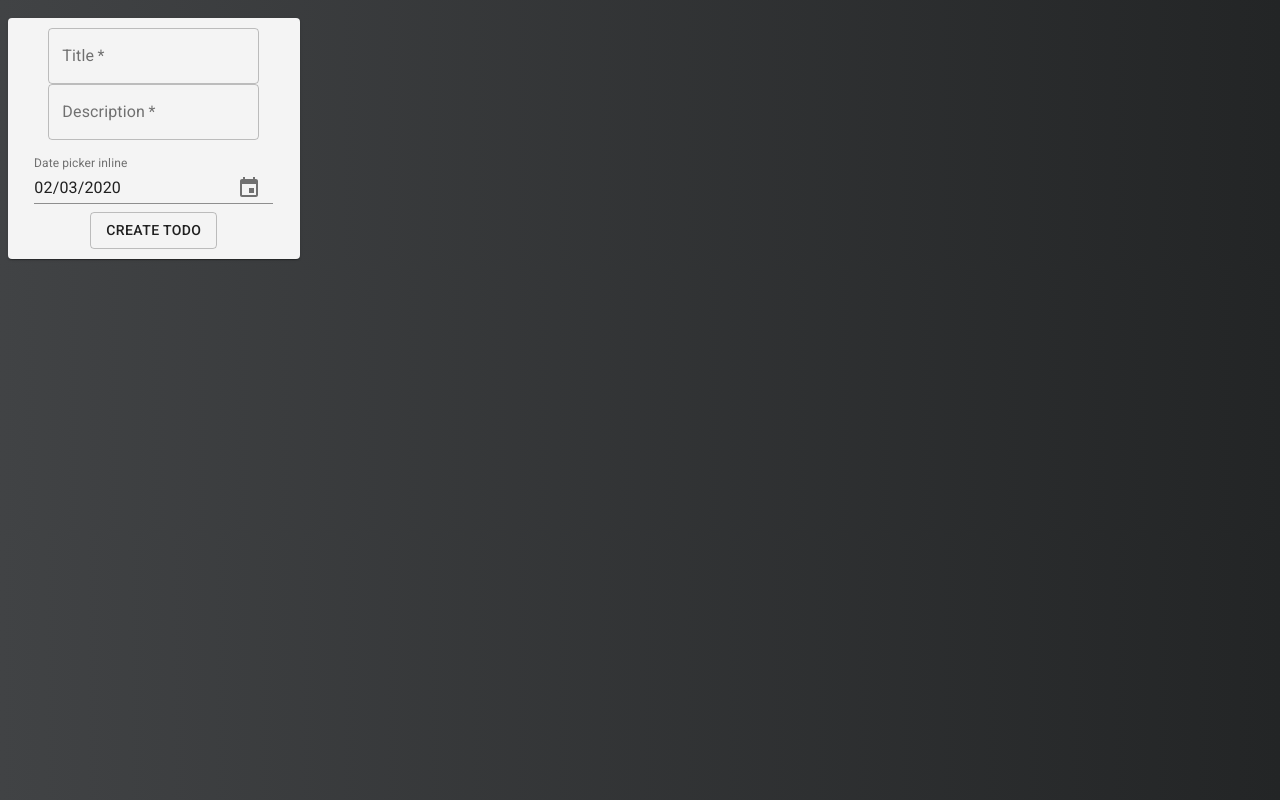
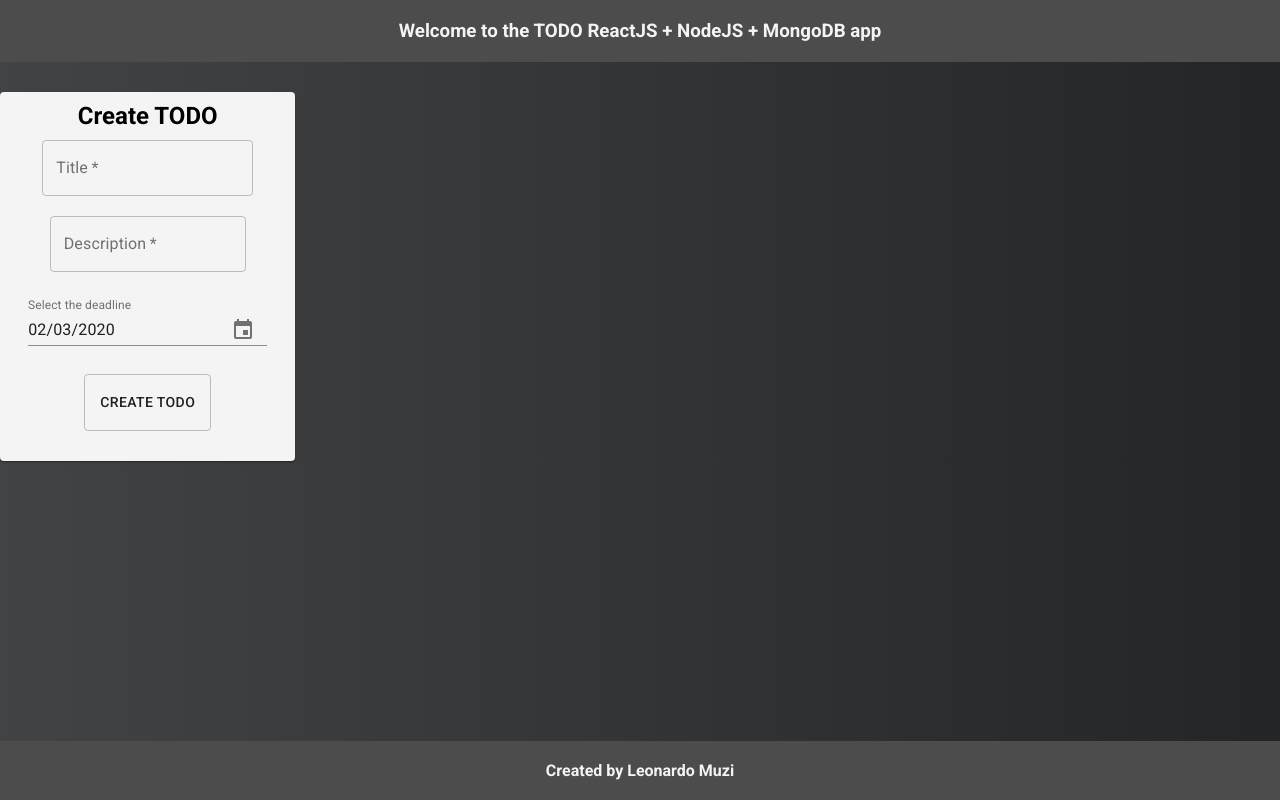
Before and after one commit to leomuzicarvalho/NodeReactTODO, a React (Create React App) app in the folder react-front-end/: page / in a window 1280 px wide. Built offline with nearby package versions, Linux system fonts and the light colour scheme; no server answers.

Commit message:
Finished first version of interface

```diff
--- a/react-front-end/package.json
+++ b/react-front-end/package.json
@@ -5,6 +5,7 @@
   "dependencies": {
     "@date-io/date-fns": "^1.3.13",
     "@material-ui/core": "^4.9.1",
+    "@material-ui/icons": "^4.9.1",
     "@material-ui/pickers": "^3.2.10",
     "@testing-library/jest-dom": "^4.2.4",
     "@testing-library/react": "^9.3.2",
--- a/react-front-end/public/index.html
+++ b/react-front-end/public/index.html
@@ -44,10 +44,10 @@
   html { font-family: 'Roboto', sans-serif; }
   body {
     background: #232526;  /* fallback for old browsers */
-background: -webkit-linear-gradient(to right, #414345, #232526);  /* Chrome 10-25, Safari 5.1-6 */
-background: linear-gradient(to right, #414345, #232526); /* W3C, IE 10+/ Edge, Firefox 16+, Chrome 26+, Opera 12+, Safari 7+ */
+    background: -webkit-linear-gradient(to right, #414345, #232526);  /* Chrome 10-25, Safari 5.1-6 */
+    background: linear-gradient(to right, #414345, #232526); /* W3C, IE 10+/ Edge, Firefox 16+, Chrome 26+, Opera 12+, Safari 7+ */
+  }
 
-
-  }
+  * { margin:0; padding:0; box-sizing:border-box; };
   </style>
 </html>
--- a/react-front-end/src/App.js
+++ b/react-front-end/src/App.js
@@ -2,15 +2,21 @@ import React, { useState } from 'react'
 import {TodoProvider} from './Contexts/TodoContext'
 import TodoList from './Components/TodoList'
 import Form from './Components/Form'
+import Footer from './Components/Footer'
+import Header from './Components/Header'
 import { makeStyles } from '@material-ui/core/styles'
+import { Wrapper } from '@material-ui/pickers/wrappers/Wrapper'
 
 function App() {
 
    const useStyle = makeStyles({
       app : {
-        display: 'flex',
+        display: 'unset',
         flexDirection: 'row',
         width: '100%',
+        ['@media (min-width:1000px)']:{
+          display: 'flex',
+        }
       },
 
       form : {
@@ -19,12 +25,16 @@ function App() {
 
       list : {
         flex: '1',
+        display: 'grid',
+        gridTemplateAreas: '\'x x\'',
       }
    })
 
    const style = useStyle()
 
   return (
+    <>
+      <Header/>
       <div className={style.app}>
         <TodoProvider>
         <div className={style.form}>
@@ -36,6 +46,8 @@ function App() {
           </div>
         </TodoProvider>
       </div>
+      <Footer/>
+    </>
   );
 }
 
--- /dev/null
+++ b/react-front-end/src/Components/Footer.js
@@ -0,0 +1,41 @@
+import React from 'react'
+import { makeStyles } from '@material-ui/core/styles'
+import { styles } from '@material-ui/pickers/views/Calendar/Calendar'
+
+const Footer = () => {
+
+    const addStyle = makeStyles({
+        footer : {
+            padding: '20px',
+            display: 'flex',
+            justifyContent: 'center',
+            alignItems: 'center',
+            background: '#4c4c4c',
+            color: '#f4f4f4',
+            position: 'absolute',
+            bottom: '0',
+            width: '100%'
+        },
+
+        a : {
+            textDecoration: 'none',
+            color: 'inherit',
+            transition: '0.3s all',
+            '&:hover' : {
+                color: '#8f8fff'
+            }
+        }
+    })
+
+    const styles = addStyle()
+
+    return (
+        <>
+        <div className={styles.footer}>
+            <h4>Created by <a className={styles.a} href='https://www.linkedin.com/in/leonardotmuzi/' target='_blank'>Leonardo Muzi</a></h4>
+        </div>
+        </>
+    )
+}
+
+export default Footer
--- a/react-front-end/src/Components/Form.js
+++ b/react-front-end/src/Components/Form.js
@@ -28,6 +28,15 @@ const Form = () =>{
             marginTop: '10px',
             textAlign: 'center',
         },
+
+        input : {
+            margin: '10px',
+        },
+
+        button: {
+            padding: '15px',
+            margin: '20px'
+        }
 
     })
 
@@ -74,17 +83,18 @@ const Form = () =>{
 
     return (
         <Card className={style.card}>
+            <h2>Create TODO</h2>
             <form autoComplete="off">
-                <TextField id="title" label="Title" variant="outlined" value={title} onChange={handleTitle} required/>
-                <TextField id="description" label="Description" variant="outlined" value={description} onChange={handleDescription} required/>
-                <MuiPickersUtilsProvider utils={DateFnsUtils}>
+                <TextField className={style.input} id="title" label="Title" variant="outlined" value={title} onChange={handleTitle} required/>
+                <TextField className={style.input} multiline  id="description" label="Description" variant="outlined" value={description} onChange={handleDescription} required/>
+                <MuiPickersUtilsProvider className={style.input}  utils={DateFnsUtils}>
                     <KeyboardDatePicker
                         disableToolbar
                         variant="inline"
                         format="MM/dd/yyyy"
                         margin="normal"
                         id="deadline"
-                        label="Date picker inline"
+                        label="Select the deadline"
                         value={selectedDate}
                         onChange={handleDateChange}
                         KeyboardButtonProps={{
@@ -92,7 +102,7 @@ const Form = () =>{
                         }}
                     />
                 </MuiPickersUtilsProvider>
-                <Button type="submit" onClick={submitTodo} variant="outlined">Create TODO</Button>
+                <Button type="submit" className={style.button} onClick={submitTodo} variant="outlined">Create TODO</Button>
 
             </form>
         </Card>
--- /dev/null
+++ b/react-front-end/src/Components/Header.js
@@ -0,0 +1,36 @@
+import React from 'react'
+import { makeStyles } from '@material-ui/core/styles'
+
+const Header = () => {
+
+    const addStyles = makeStyles({
+
+        menu : {
+
+            width: '100%',
+            background: '#f4f4f4',
+            padding: '20px',
+            textAlign: 'center',
+            marginBottom: '20px',
+            background: '#4c4c4c',
+            color: '#f4f4f4',
+
+
+        },
+
+    })
+
+    const styles = addStyles()
+
+    return(
+        <>
+        <div className={styles.menu}>
+            <h3>Welcome to the TODO ReactJS + NodeJS + MongoDB app</h3>
+        </div>
+        </>
+    )
+
+}
+
+
+export default Header
--- a/react-front-end/src/Components/Todo.js
+++ b/react-front-end/src/Components/Todo.js
@@ -2,6 +2,8 @@ import React from 'react'
 import Box from '@material-ui/core/Box'
 import Card from '@material-ui/core/Card'
 import { makeStyles } from '@material-ui/core/styles'
+import IconButton from '@material-ui/core/IconButton';
+import DeleteIcon from '@material-ui/icons/Delete';
 
 
 const TodoList = props =>{
@@ -9,8 +11,9 @@ const TodoList = props =>{
     const useStyles = makeStyles({
         card: {
             background:'#8f8fff',
-            width: '30%',
+            width: '100%',
             padding: '10px',
+            position: 'relative'
         },
         box: {
             display: 'flex',
@@ -19,7 +22,16 @@ const TodoList = props =>{
             textAlign: 'center',
             margin: '10px',
         },
+        icons: {
+            position: 'absolute',
+            right: '0',
+            top: '0'
+        }
     })
+
+    const handleDelete = e =>{
+        console.log(props.id)
+    }
 
     const classes = useStyles()
 
@@ -27,6 +39,9 @@ const TodoList = props =>{
 
         <Box className={classes.box}>
             <Card className={classes.card}>
+                <IconButton className={classes.icons} aria-label="delete" onClick={handleDelete}>
+                    <DeleteIcon />
+                </IconButton>
                 <h1>{props.title}</h1>
                 <p>{props.description}</p>
                 <p>Deadline: {props.deadline}</p>
--- a/react-front-end/src/Components/TodoList.js
+++ b/react-front-end/src/Components/TodoList.js
@@ -10,7 +10,7 @@ const TodoList = () =>{
     return(
         <>
         {todos.map(todo => (
-            <Todo key={todo._id} title={todo.title} description={todo.description} deadline={ new Date(todo.deadline).toDateString()}/>
+            <Todo key={todo._id} id={todo._id} title={todo.title} description={todo.description} deadline={ new Date(todo.deadline).toDateString()}/>
         ))}
         </>
     )
```
Also changed, not shown: 1 other file (tests, documents, lock files or other folders). Lines whose indentation alone changed are shown as unchanged.
